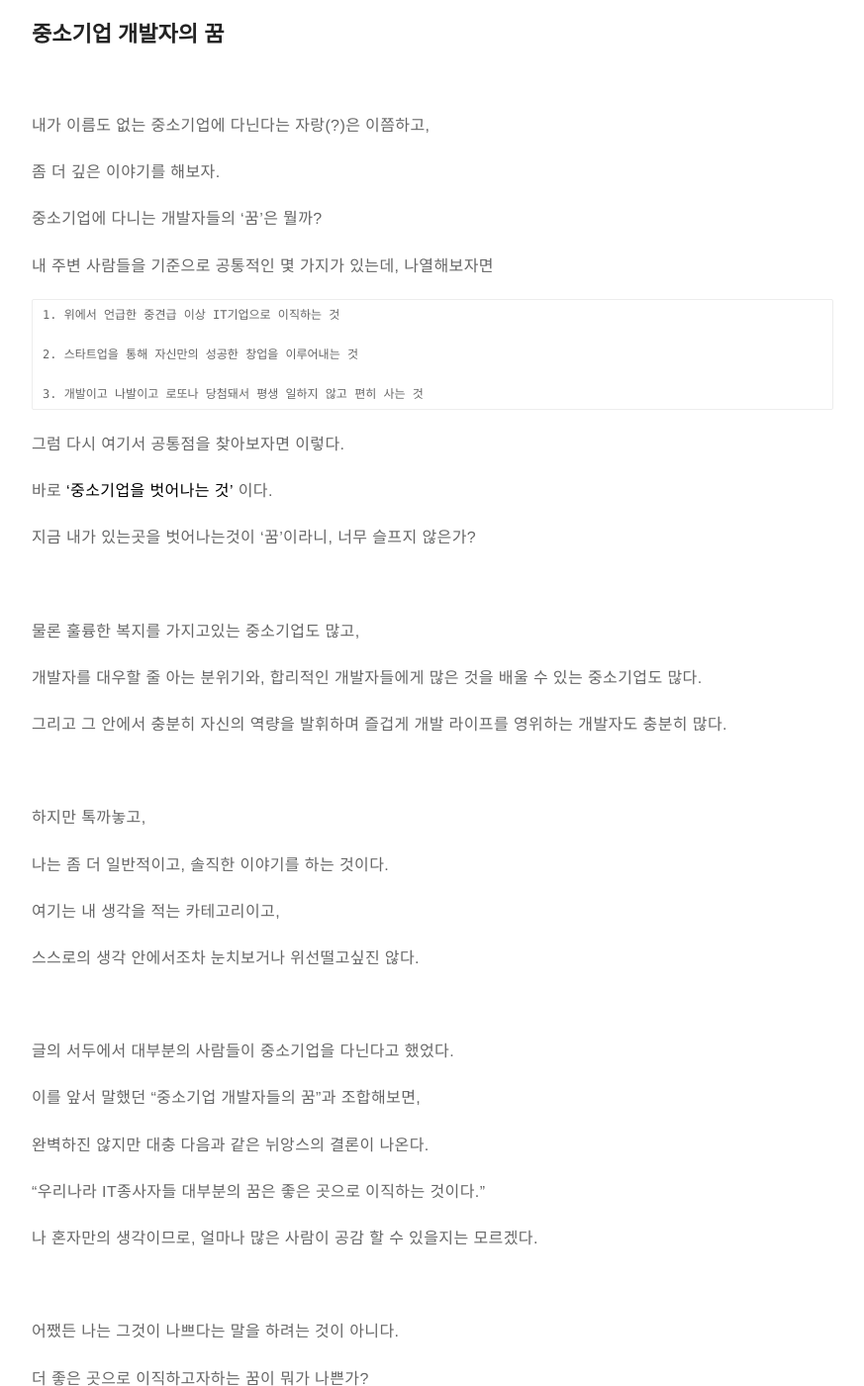
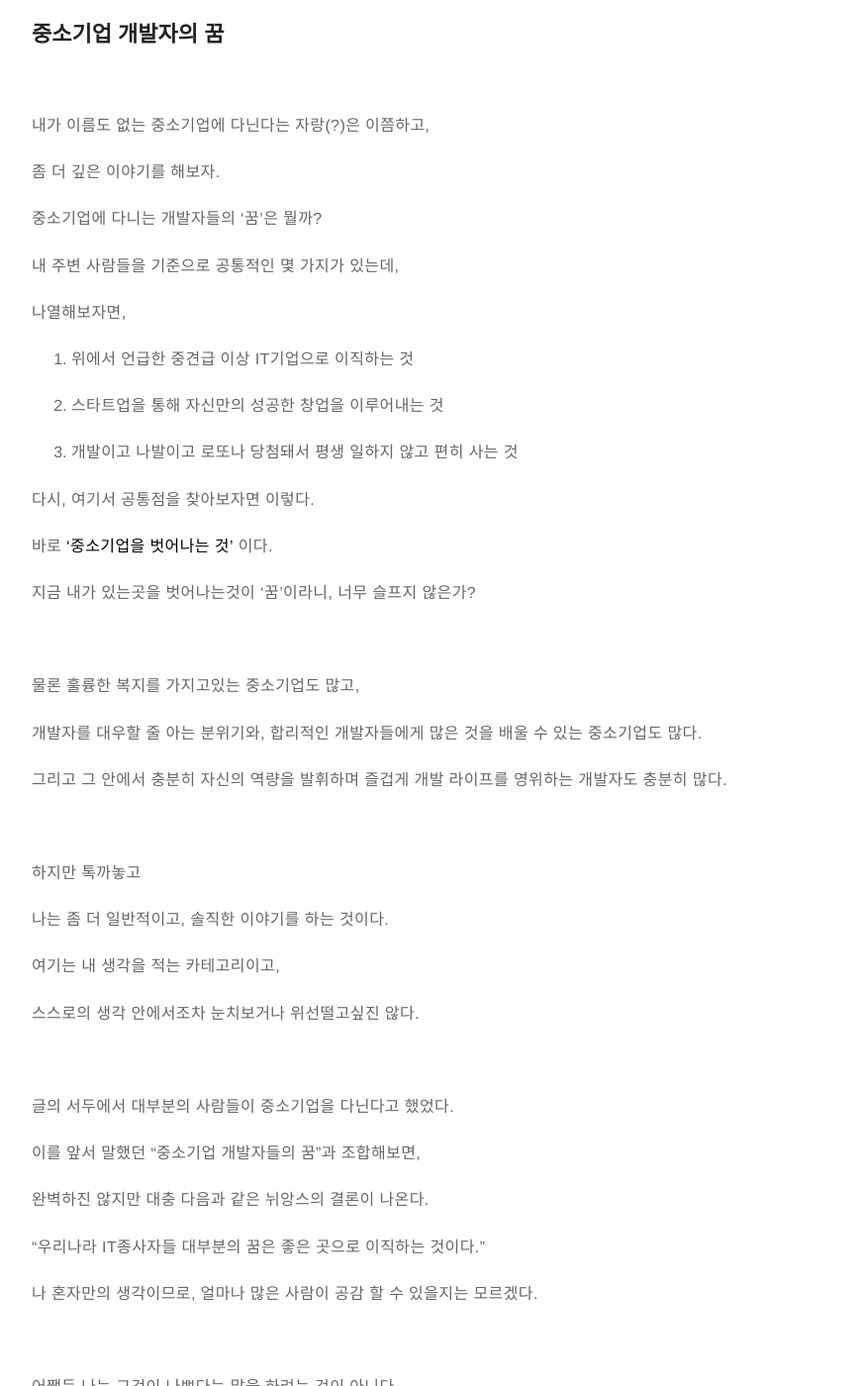
Before and after one commit to itholic/itholic.github.io, a Jekyll site: the page built from _posts/thinking/2019-01-05-thinking-sme-developer.md, in a window 1280 px wide and 1400 px high, scrolled down 1828 px. Shown: the whole window at 99% size, without its empty margins (203-1076 px from the left). Built offline with Jekyll 4.4.1, drawn with Linux system fonts in a browser that asks for light colours; comment, search, counter and statistics services are not loaded.

Commit message:
Update 2019-01-05-thinking-sme-developer.md

````diff
--- a/_posts/thinking/2019-01-05-thinking-sme-developer.md
+++ b/_posts/thinking/2019-01-05-thinking-sme-developer.md
@@ -80,17 +80,17 @@ sitemap:
 
 중소기업에 다니는 개발자들의 '꿈'은 뭘까?
 
-내 주변 사람들을 기준으로 공통적인 몇 가지가 있는데, 나열해보자면
+내 주변 사람들을 기준으로 공통적인 몇 가지가 있는데,
 
-```
+나열해보자면,
+
 1. 위에서 언급한 중견급 이상 IT기업으로 이직하는 것
 
 2. 스타트업을 통해 자신만의 성공한 창업을 이루어내는 것
 
 3. 개발이고 나발이고 로또나 당첨돼서 평생 일하지 않고 편히 사는 것
-```
 
-그럼 다시 여기서 공통점을 찾아보자면 이렇다.
+다시, 여기서 공통점을 찾아보자면 이렇다.
 
 바로 **'중소기업을 벗어나는 것'** 이다.
 
@@ -106,7 +106,7 @@ sitemap:
 
 <br/>
 
-하지만 톡까놓고,
+하지만 톡까놓고
 
 나는 좀 더 일반적이고, 솔직한 이야기를 하는 것이다.
 
````
Also changed, not shown: other parts of _posts/thinking/2019-01-05-thinking-sme-developer.md (+1 -1 lines).
